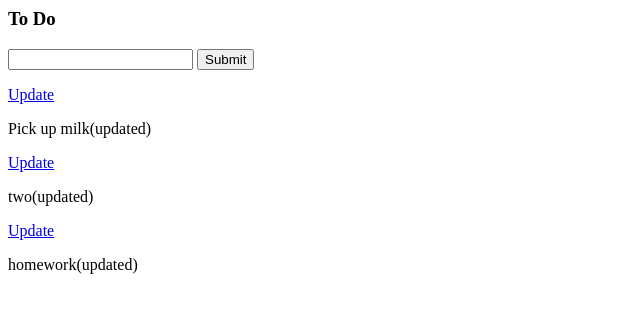
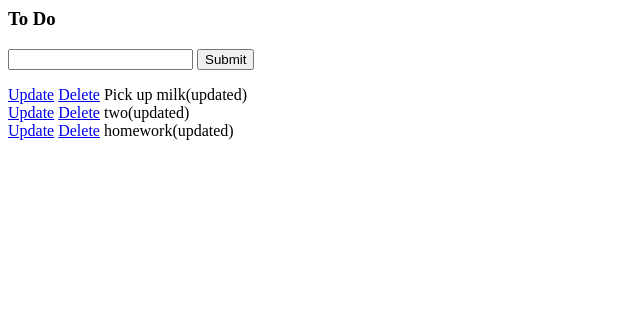
Before and after one commit to ritikbhatt20/TaskNest, a Django app: page / in a window 1280 px wide. Shown: the top 313 px of the page, without its empty margins (0-640 px from the left). Run offline with Django 4.2, Linux system fonts and the light colour scheme; data comes from the database, SQL or seed files in the repository; both versions use the stored data as it was after the commit.

Commit message:
✂️Added delete func

```diff
--- a/tasks/templates/tasks/list.html
+++ b/tasks/templates/tasks/list.html
@@ -9,6 +9,11 @@
 {% for task in tasks %}
    <div>
        <a href="{% url 'update_task' task.id %}">Update</a>
-       <p>{{ task }}</p>
+       <a href="{% url 'delete' task.id %}">Delete</a>
+       {% if task.complete == True %}
+       <strike>{{ task }}</strike>
+       {% else %}
+       <span>{{ task }}</span>
+       {% endif %}
    </div>
 {% endfor %}
--- a/tasks/urls.py
+++ b/tasks/urls.py
@@ -4,4 +4,5 @@ from . import views
 urlpatterns = [
     path('', views.index, name="list"),
     path('update_task/<str:pk>/', views.updateTask, name="update_task"),
+    path('delete/<str:pk>/', views.deleteTask, name="delete"),
 ]
--- a/tasks/views.py
+++ b/tasks/views.py
@@ -33,3 +33,13 @@ def updateTask(request, pk):
     context = { 'form': form }
 
     return render(request, 'tasks/update_task.html', context)
+
+def deleteTask(request, pk):
+    item = Task.objects.get(id=pk)
+
+    if request.method == 'POST':
+        item.delete()
+        return redirect('/')
+
+    context = { 'item': item }
+    return render(request, 'tasks/delete.html', context)
```
Also changed, not shown: tasks/templates/tasks/delete.html (added, +8 -0 lines), db.sqlite3.
